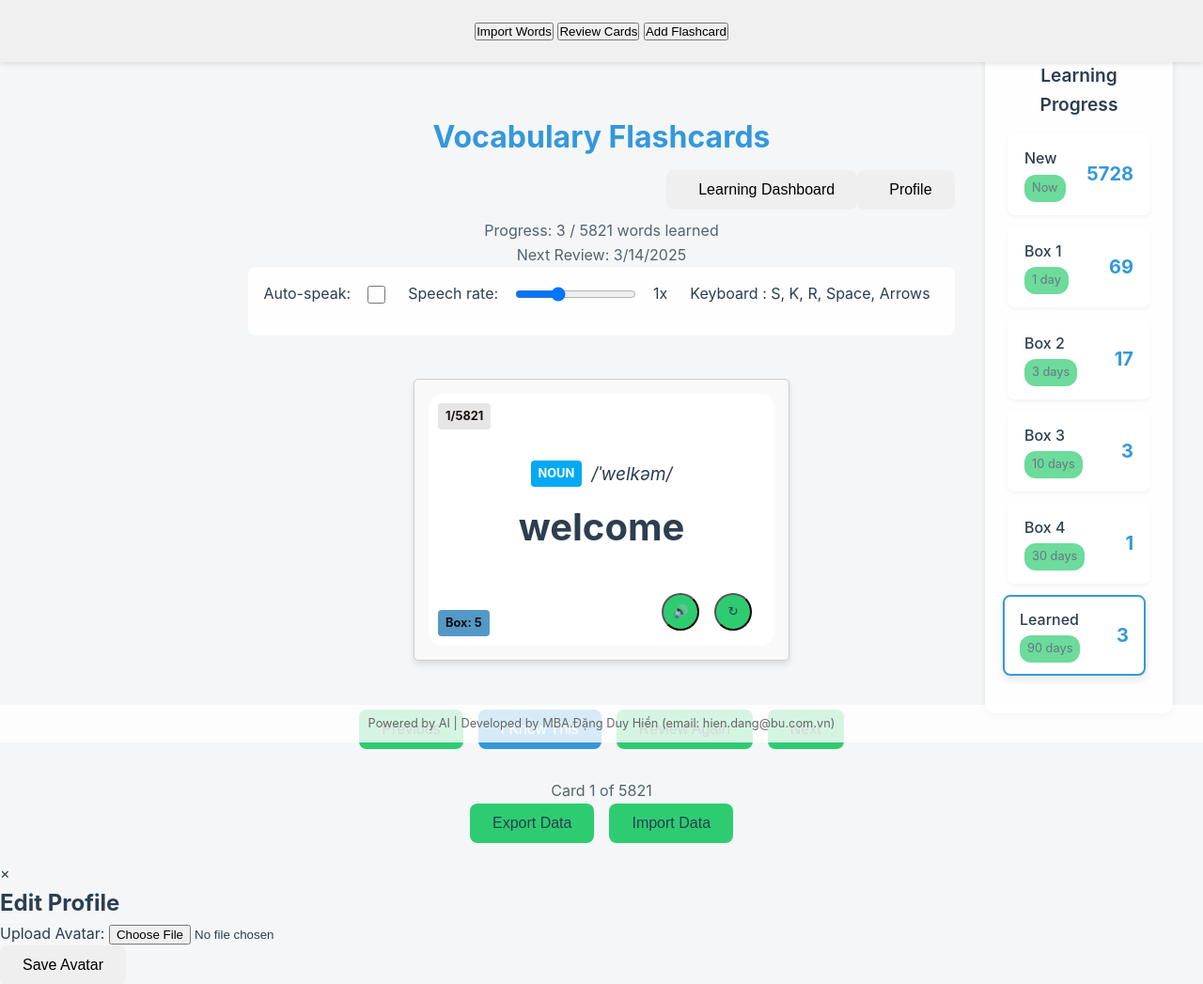
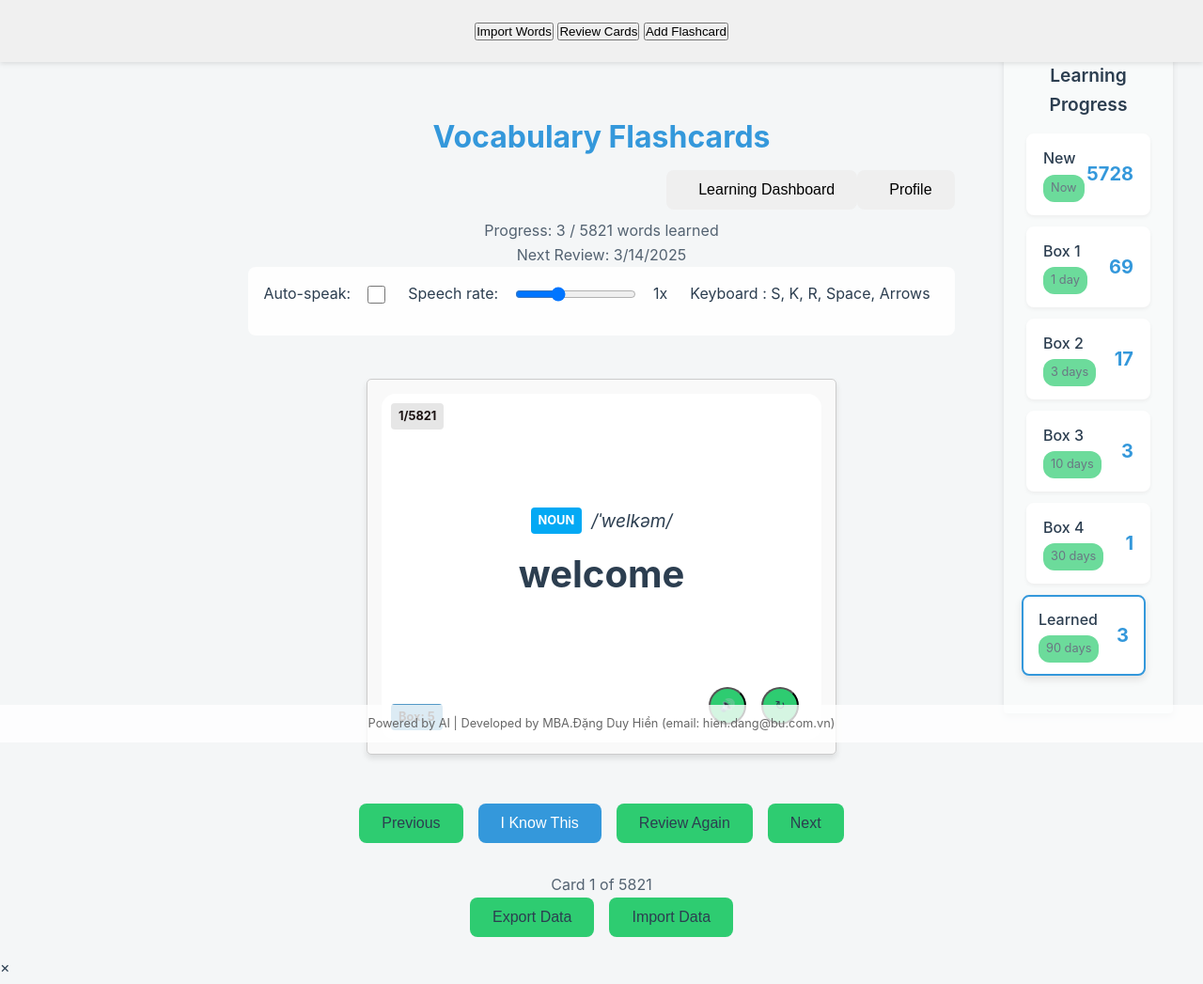
Before and after one commit to dangduyhien101280/WindsurfAICodeFolder, a Flask app: page / in a window 1280 px wide. Shown: the top 1047 px of the page at 94% size. Run offline with Flask 2, Linux system fonts and the light colour scheme; data comes from the database, SQL or seed files in the repository; both versions use the stored data as it was after the commit; parts of the project's set-up code (start-up, migrations or seed data) failed here and were passed over; some libraries are stand-ins or nearby versions.

Commit message:
CSS changes

```diff
--- a/flashcard/static/css/style.css
+++ b/flashcard/static/css/style.css
@@ -180,7 +180,7 @@ header h1 {
     background-color: var(--card-background);
     border-radius: var(--border-radius);
     box-shadow: 0 4px 6px rgba(0, 0, 0, 0.1);
-    min-height: 300px;
+    min-height: 400px;
     position: relative;
 }
 
@@ -224,11 +224,11 @@ header h1 {
     right: 2rem;
     top: 50%;
     transform: translateY(-50%);
-    width: 200px;
+    width: 180px;
     margin: 0;
     padding: 1.5rem;
-    background: rgba(255, 255, 255, 0.9);
-    border-radius: 12px;
+    background: rgba(255, 255, 255, 0.404);
+    border-radius: 4px;
     box-shadow: 0 4px 6px rgba(0, 0, 0, 0.1);
 }
 
@@ -324,8 +324,8 @@ header h1 {
 
 /* Flashcard Styles */
 .flashcard {
-    width: 400px;
-    height: 250px;
+    width: 500px;
+    height: 350px;
     perspective: 1000px;
     margin-bottom: 2rem;
 }
@@ -623,7 +623,7 @@ header h1 {
 
     .flashcard {
         width: 100%;
-        max-width: 350px;
+        max-width: 500px;
         height: 220px;
     }
 
```
Also changed, not shown: flashcards.db.
